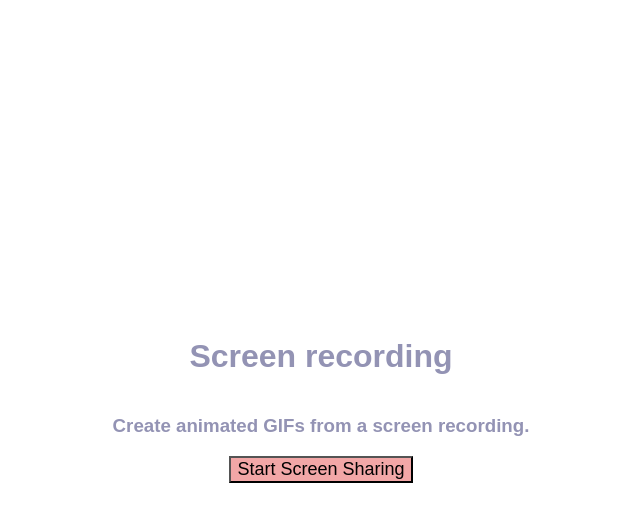
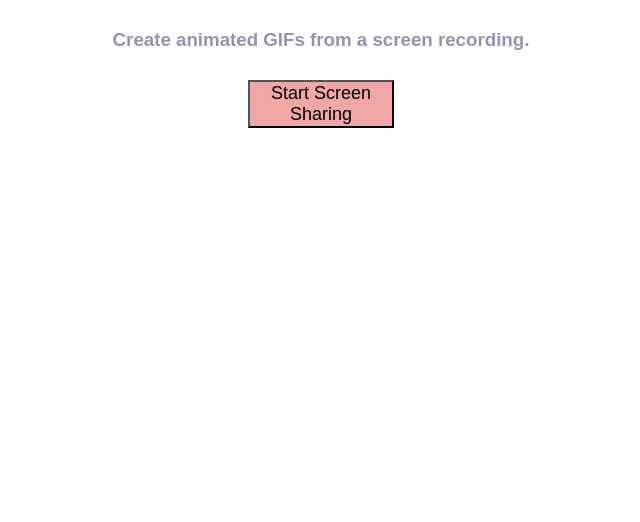
Before and after one commit to shahul85198/Screen-sharing, a React (Create React App) app in the folder screen-share/: page / in a window 1280 px wide. Shown: the top 522 px of the page, without its empty margins (319-959 px from the left). Built offline with nearby package versions, Linux system fonts and the light colour scheme.

Commit message:
changesadded

```diff
--- a/screen-share/src/Edit/develope.js
+++ b/screen-share/src/Edit/develope.js
@@ -18,13 +18,7 @@ export default function Develop() {
 
         <h3>Create animated GIFs from a screen recording.</h3>
 
-        {!showScreen ? (
-          <button className="button" onClick={() => setShowScreen(true)}>
-            Start Screen Sharing
-          </button>
-        ) : (
-          <Screen onStartCapture={onStartCapture} />
-        )}
+        <Screen />
       </div>
     </div>
   );
--- a/screen-share/src/screencode/screen.jsx
+++ b/screen-share/src/screencode/screen.jsx
@@ -1,11 +1,13 @@
-import React, { useRef, useEffect } from 'react';
+import React, { useRef, useEffect, useState } from 'react';
 
   function Screen() {
   const videoRef = useRef(null);
    const startRef = useRef(null);
   const stopRef = useRef(null);
+  const [showScreen, setShowScreen] = useState(false);
 
   const startCapture = () => {
+    setShowScreen(true)
     navigator.mediaDevices.getDisplayMedia()
       .then((strm) => {
         let displaySurface = strm.getVideoTracks()[0].getSettings().displaySurface;
@@ -23,6 +25,7 @@ import React, { useRef, useEffect } from 'react';
 
 
   const stopCapture = () => {
+    setShowScreen(false)
     const tracks = videoRef.current.srcObject?.getTracks();
     if (tracks) {
       tracks.forEach((track) => track.stop());
@@ -30,29 +33,29 @@ import React, { useRef, useEffect } from 'react';
     videoRef.current.srcObject = null;
   };
 
-  useEffect(() => {
-    startRef.current.addEventListener('click', startCapture);
-    stopRef.current.addEventListener('click', stopCapture);
+  // useEffect(() => {
+  //   startRef.current.addEventListener('click', startCapture);
+  //   stopRef.current.addEventListener('click', stopCapture);
 
-    return () => {
-      startRef.current.removeEventListener('click', startCapture);
-      stopRef.current.removeEventListener('click', stopCapture);
-      stopCapture();
-    };
-  }, []);
+  //   return () => {
+  //     startRef.current.removeEventListener('click', startCapture);
+  //     stopRef.current.removeEventListener('click', stopCapture);
+  //     stopCapture();
+  //   };
+  // }, []);
 
   return (
     <div>
-      <div style={{ width: '80%', background: 'grey', margin: 'auto' }}>
+      {<div style={{ width: '80%', background: 'grey', margin: 'auto', display: showScreen ? 'block' : 'none' }}>
         <video ref={videoRef} autoPlay playsInline muted />
-      </div>
+      </div>}
       <div style={{ width: '80%', margin: 'auto', paddingTop: 10 }}>
-      <button ref={startRef} className="btn btn-primary">
+      {!showScreen && <button onClick={startCapture} ref={startRef} className="btn btn-primary">
           Start Screen Sharing
-        </button>
-        <button ref={stopRef} className="btn btn-secondary">
+        </button>}
+        {showScreen && <button onClick={stopCapture} ref={stopRef} className="btn btn-secondary">
           Stop
-        </button>
+        </button>}
       </div>
     </div>
   );
```
